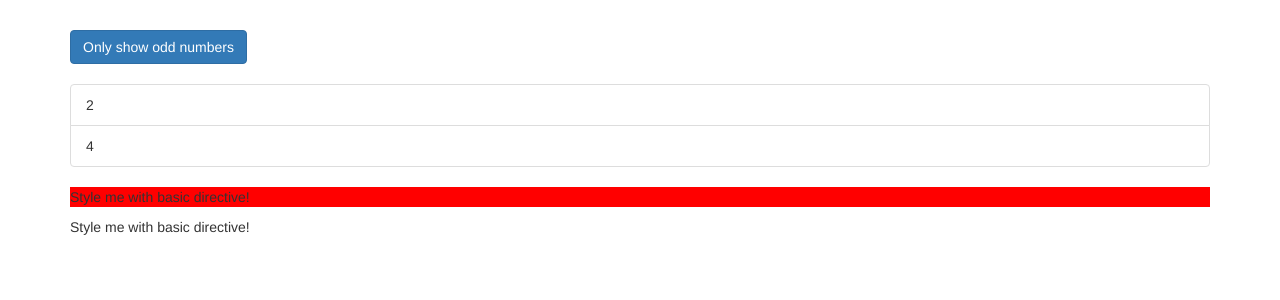
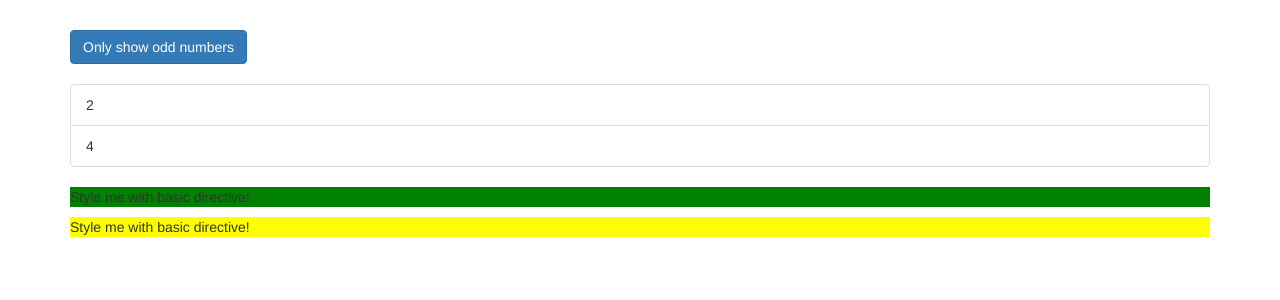
Before and after one commit to dkchmielewski/even-odd-toggle, an Angular app: page / in a window 1280 px wide. Shown: the top 300 px of the page. Built offline with nearby package versions, Linux system fonts and the light colour scheme.

Commit message:
directives with HostListener, HostBinding

```diff
--- a/src/app/app.component.html
+++ b/src/app/app.component.html
@@ -27,7 +27,9 @@
         </div>
         </ul>
         <p appBasicHighlight>Style me with basic directive!</p>
-        <p appBetterHighlight>Style me with basic directive!</p>
+        <p appBetterHighlight [appBetterHighlight]="'red'" defaultColor="yellow"
+        highlightColor = "red"
+        >Style me with basic directive!</p>
 
       <!-- <ng-template [ngIf]="onlyOdd">
         <p>Only odd</p>
--- a/src/app/basic-highlight/basic-highlight.directive.ts
+++ b/src/app/basic-highlight/basic-highlight.directive.ts
@@ -8,7 +8,7 @@ export class BasicHighlightDirective implements OnInit {
     }
 
     ngOnInit() {
-        this.elementRef.nativeElement.style.backgroundColor = 'red';
+        this.elementRef.nativeElement.style.backgroundColor = 'green';
     }
 
 }
--- a/src/app/better-highlight/better-highlight.directive.ts
+++ b/src/app/better-highlight/better-highlight.directive.ts
@@ -1,4 +1,4 @@
-import { ElementRef, Renderer2, OnInit, Directive, HostListener, HostBinding } from "@angular/core";
+import { ElementRef, Renderer2, OnInit, Directive, HostListener, HostBinding, Input } from "@angular/core";
 
 @Directive({
   selector: '[appBetterHighlight]'
@@ -6,20 +6,23 @@ import { ElementRef, Renderer2, OnInit, Directive, HostListener, HostBinding } f
 
 export class BetterHighlightDirective implements OnInit {
 
-  @HostBinding('style.backgroundColor') backgroundColor: string = 'transparent';
+  @Input() defaultColor: string = 'transparent';
+  @Input('appBetterHighlight') highlightColor: string = 'blue';
+  @HostBinding('style.backgroundColor') backgroundColor: string;
 
   constructor(private elRef: ElementRef, private renderer: Renderer2) { }
 
   ngOnInit() {
     // this.renderer.setStyle(this.elRef.nativeElement, 'background-color', 'blue');
+    this.backgroundColor = this.defaultColor;
   }
 
   @HostListener('mouseenter') mouseeover(eventData: Event) {
     // this.renderer.setStyle(this.elRef.nativeElement, 'background-color', 'blue');
-    this.backgroundColor = 'blue';
+    this.backgroundColor = this.highlightColor;
   }
   @HostListener('mouseleave') mouseleave(eventData: Event) {
     // this.renderer.setStyle(this.elRef.nativeElement, 'background-color', 'transparent');
-    this.backgroundColor = 'transparent';
+    this.backgroundColor = this.defaultColor;
   }
 }
```
